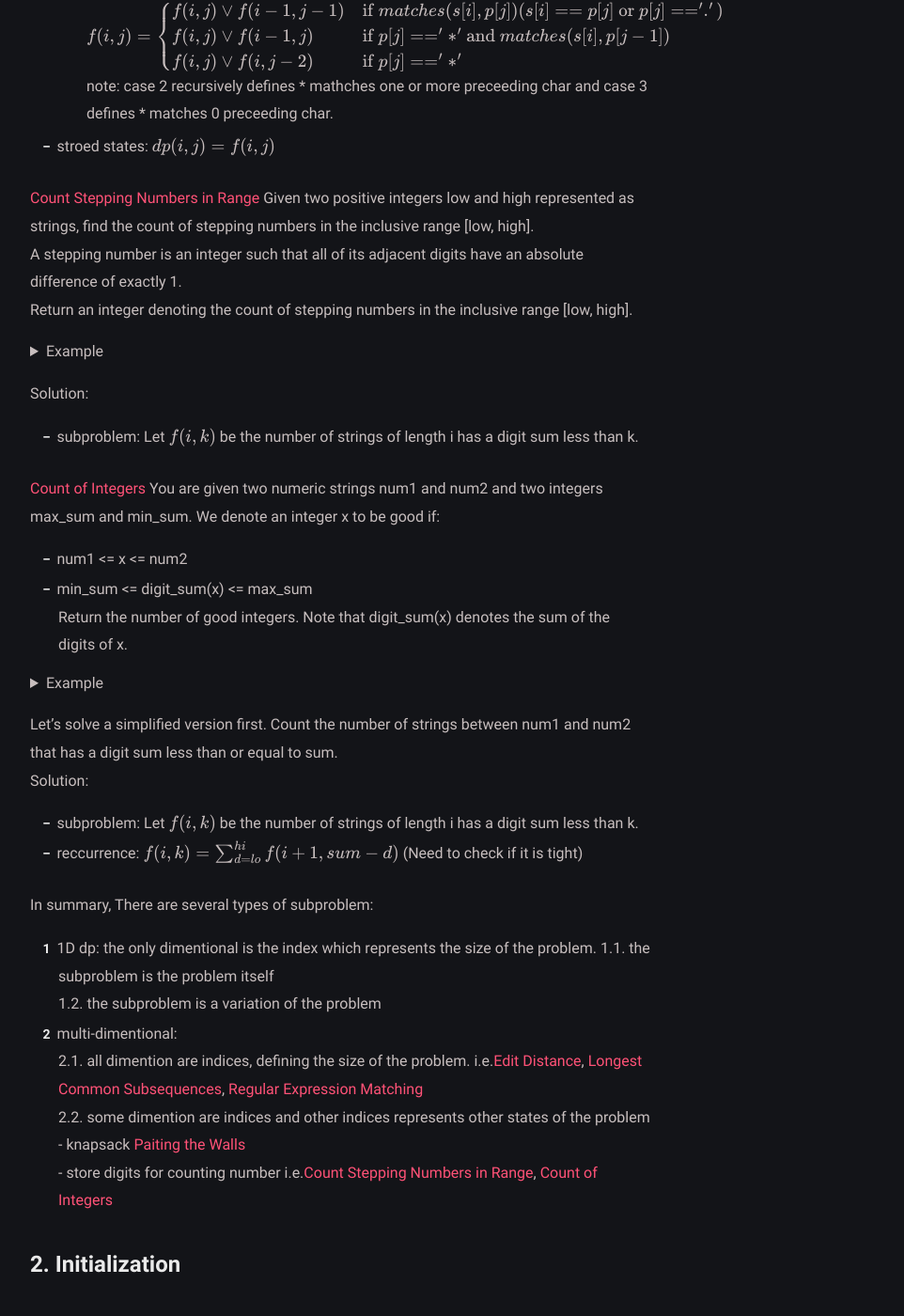
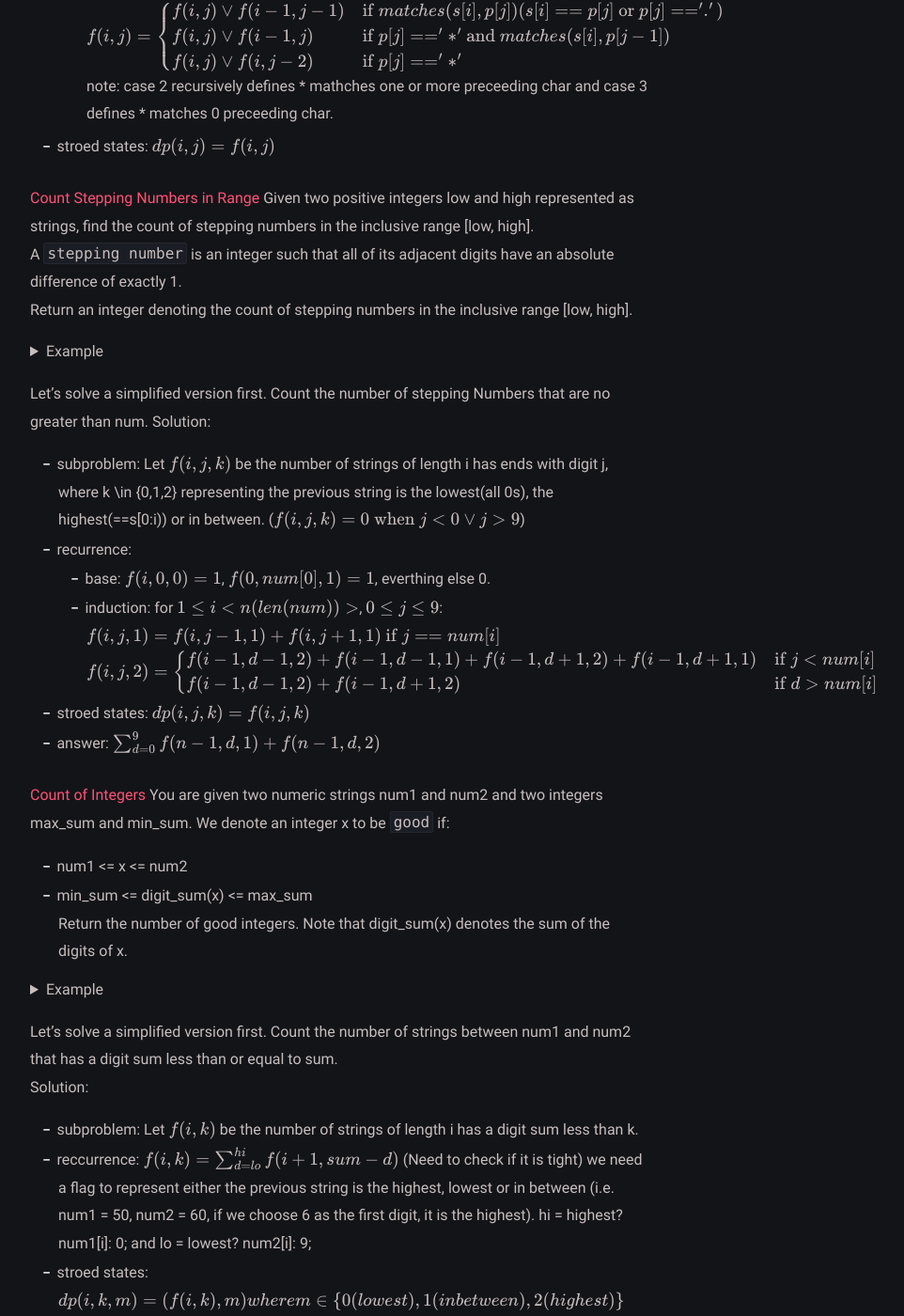
Before and after one commit to h-haoran/h-haoran.github.io, a Jekyll site: the page built from _posts/algorithm/dynamic-programming/2023-11-27-a-glimpse-of-dp.md, in a window 1280 px wide and 1400 px high, scrolled down 1949 px. Shown: the whole window at 94% size, without its empty margins (278-1240 px from the left). Built offline with Jekyll 4.4.1, drawn with Linux system fonts in a browser that asks for light colours; some of the changed text lies outside the part shown.

Commit message:
finish examples dp

```diff
--- a/_posts/algorithm/dynamic-programming/2023-11-27-a-glimpse-of-dp.md
+++ b/_posts/algorithm/dynamic-programming/2023-11-27-a-glimpse-of-dp.md
@@ -55,34 +55,43 @@ Solution:
 
 
 [Count Stepping Numbers in Range](https://leetcode.com/problems/count-stepping-numbers-in-range/description/) Given two positive integers low and high represented as strings, find the count of stepping numbers in the inclusive range [low, high].
-A stepping number is an integer such that all of its adjacent digits have an absolute difference of exactly 1.
+A `stepping number` is an integer such that all of its adjacent digits have an absolute difference of exactly 1.
 Return an integer denoting the count of stepping numbers in the inclusive range [low, high].
 <details>
 <summary> Example </summary>
-Input: low = "90", high = "101"
-Output: 2
-Explanation: The stepping numbers in the range [90,101] are 98 and 101. There are a total of 2 stepping numbers in the range. Hence, the output is 2
+Input: low = "90", high = "101"  <br>
+Output: 2  <br>
+Explanation: The stepping numbers in the range [90,101] are 98 and 101. There are a total of 2 stepping numbers in the range. Hence, the output is 2.
 </details>
+Let's solve a simplified version first. Count the number of stepping Numbers that are no greater than num.
 Solution:
-- subproblem: Let $$f(i,k)$$ be the number of strings of length i has a digit sum less than k.
+- subproblem: Let $$f(i,j,k)$$ be the number of strings of length i has ends with digit j, where k \in {0,1,2} representing the previous string is the lowest(all 0s), the highest(==s[0:i)) or in between. ($$f(i,j,k) = 0 \text{ when } j < 0 \lor j > 9$$)
+- recurrence:
+    - base: $$ f(i,0,0) = 1 $$, $$ f(0,num[0],1) = 1 $$, everthing else 0.
+    - induction: for $$1 \le i < n(len(num))> $$, $$0 \le j \le 9$$:
+    $$ f(i,j,1) = f(i,j-1,1) + f(i,j+1,1) \text{ if } j==num[i]$$
+    $$ f(i,j,2) = \left \{ \begin{array}{ll}f(i-1,d-1,2) + f(i-1,d-1,1) + f(i-1,d+1,2) + f(i-1,d+1,1) & \text{if } j < num[i] \\f(i-1,d-1,2) + f(i-1,d+1,2) & \text{if } d > num[i] \end{array}\right.$$
+- stroed states: $$ dp(i,j,k) = f(i,j,k) $$
+- answer: $$ \sum_{d=0}^{9} f(n-1,d,1) + f(n-1,d,2)$$
 
 [Count of Integers](https://leetcode.com/problems/count-of-integers/description/)
-You are given two numeric strings num1 and num2 and two integers max_sum and min_sum. We denote an integer x to be good if:
+You are given two numeric strings num1 and num2 and two integers max_sum and min_sum. We denote an integer x to be `good` if:
 - num1 <= x <= num2
 - min_sum <= digit_sum(x) <= max_sum
 Return the number of good integers.
 Note that digit_sum(x) denotes the sum of the digits of x.
 <details>
 <summary> Example </summary>
-Input: num1 = "1", num2 = "12", min_sum = 1, max_sum = 8
-Output: 11
-Explanation: There are 11 integers whose sum of digits lies between 1 and 8 are 1,2,3,4,5,6,7,8,10,11, and 12. Thus, we return 11.
+Input: num1 = "1", num2 = "12", min_sum = 1, max_sum = 8 <br>
+Output: 11 <br>
+Explanation: There are 11 integers whose sum of digits lies between 1 and 8 are 1,2,3,4,5,6,7,8,10,11, and 12. Thus, we return 11. <br>
 </details>
 Let's solve a simplified version first. Count the number of strings between num1 and num2 that has a digit sum less than or equal to sum.
 Solution:
 - subproblem: Let $$f(i,k)$$ be the number of strings of length i has a digit sum less than k.
 - reccurrence: $$f(i, k) = \sum_{d = lo}^{hi} f(i+1,sum-d)$$ (Need to check if it is tight)
-
+  we need a flag to represent either the previous string is the highest, lowest or in between (i.e. num1 = 50, num2 = 60, if we choose 6 as the first digit, it is the highest). hi = highest? num1[i]: 0; and lo = lowest? num2[i]: 9;
+- stroed states: $$ dp(i,k,m) = (f(i,k),m) where m \in \{0(lowest), 1(in between), 2(highest)\} $$
 
 In summary, There are several types of subproblem:
 1. 1D dp: the only dimentional is the index which represents the size of the problem.
@@ -96,6 +105,7 @@ In summary, There are several types of subproblem:
 
 
 # 2. Initialization
+Initialization is constructing the base case in the reccurrence.
 # 3. Implementaion
 Top-down vs Bottom-up
 ![bot-up](/assets/img/botup.JPG)
```
